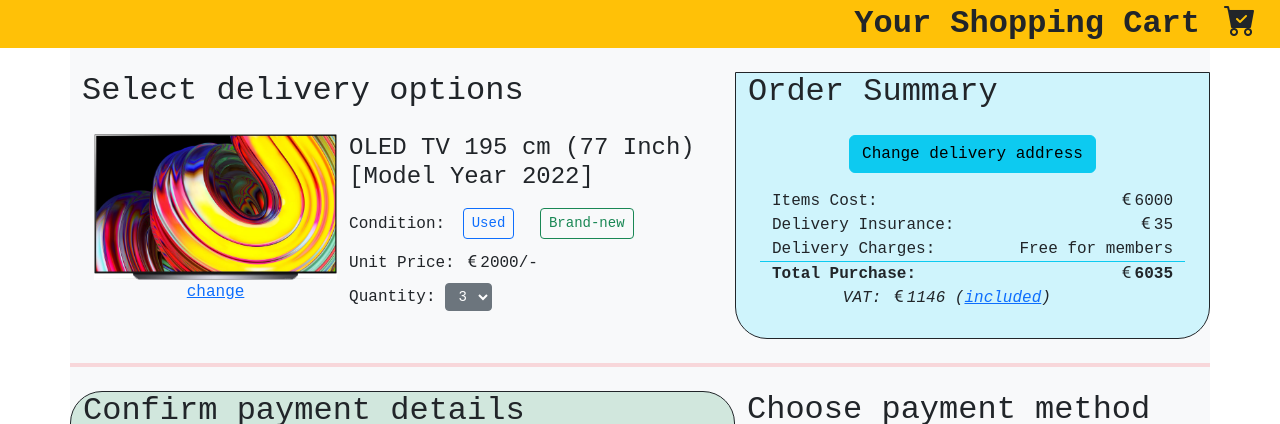
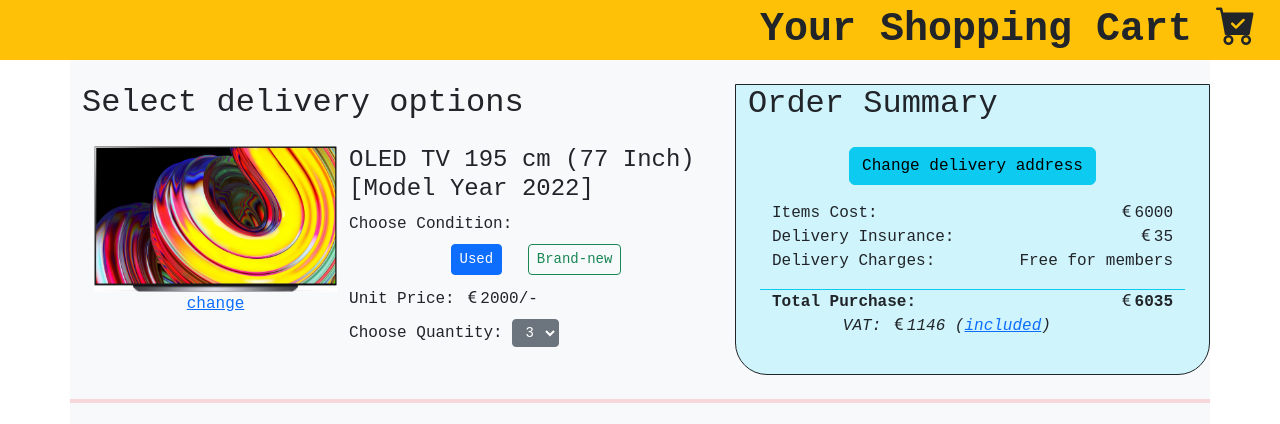
Before and after one commit to mbabarali/FA23-Bootstrap-Basics, a website: page Online-Payment-Portal/index.html in a window 1280 px wide. Shown: the top 424 px of the page. Drawn offline with nearby package versions, Linux system fonts and the light colour scheme; a web font is replaced by a local one.

Commit message:
Slight modifications on padding and layout
Changes on checkbox input and "Delivery Charges" text for layout and padding respectively

```diff
--- a/Online-Payment-Portal/index.html
+++ b/Online-Payment-Portal/index.html
@@ -33,10 +33,7 @@
     <title>Online-Payment-Portal</title>
   </head>
   <body>
-    <header
-      class="bg-warning d-flex justify-content-end"
-      style="font-size: 2rem; font-weight: bold"
-    >
+    <header class="bg-warning d-flex justify-content-end fs-1 fw-bold">
       <span>Your Shopping Cart</span>
       <i class="bi bi-cart-check-fill mx-4"></i>
     </header>
@@ -60,13 +57,15 @@
                 <div class="col-12 col-md m-0 p-0">
                   <h4>OLED TV 195 cm (77 Inch) [Model Year 2022]</h4>
                   <div class="my-1">
-                    <span>Condition:</span>
-                    <button class="btn btn-outline-primary btn-sm m-2">
-                      Used
-                    </button>
-                    <button class="btn btn-outline-success btn-sm m-2">
-                      Brand-new
-                    </button>
+                    <span>Choose Condition:</span>
+                    <div class="offset-3">
+                      <button class="btn btn-outline-primary btn-sm m-2 active">
+                        Used
+                      </button>
+                      <button class="btn btn-outline-success btn-sm m-2">
+                        Brand-new
+                      </button>
+                    </div>
                   </div>
 
                   <div class="my-1">
@@ -74,7 +73,7 @@
                   </div>
 
                   <label for="qty" class="my-1">
-                    Quantity:
+                    Choose Quantity:
                     <select
                       class="btn btn-secondary btn-sm"
                       name="quantity"
@@ -122,7 +121,7 @@
                   >
                 </div>
                 <div
-                  class="col-12 border-bottom border-info d-flex flex-column flex-lg-row justify-content-lg-between"
+                  class="col-12 border-bottom border-info d-flex flex-column flex-lg-row justify-content-lg-between pb-3"
                 >
                   <span>Delivery Charges:</span>
                   <span class="offset-2 offset-lg-0">Free for members</span>
@@ -160,7 +159,7 @@
                   <i class="bi bi-currency-euro offset-2 offset-lg-0"></i>35
                 </div>
                 <span class="col-12 col-lg-6">Delivery Charges:</span>
-                <div class="col-12 offset-2 col-lg-6 offset-lg-0">
+                <div class="col-12 offset-2 col-lg-6 offset-lg-0 pb-3">
                   Free for members
                 </div>
                 <div class="col-12 border-bottom border-info"></div>
@@ -220,7 +219,7 @@
                     id="savechk"
                     checked
                   />
-                  <label class="col-8 col-sm" for="savechk"
+                  <label class="col-9 col-sm" for="savechk"
                     >Save my bank details for future purchases?</label
                   >
                   <button class="col-8 btn btn-warning offset-2 mt-3">
```
